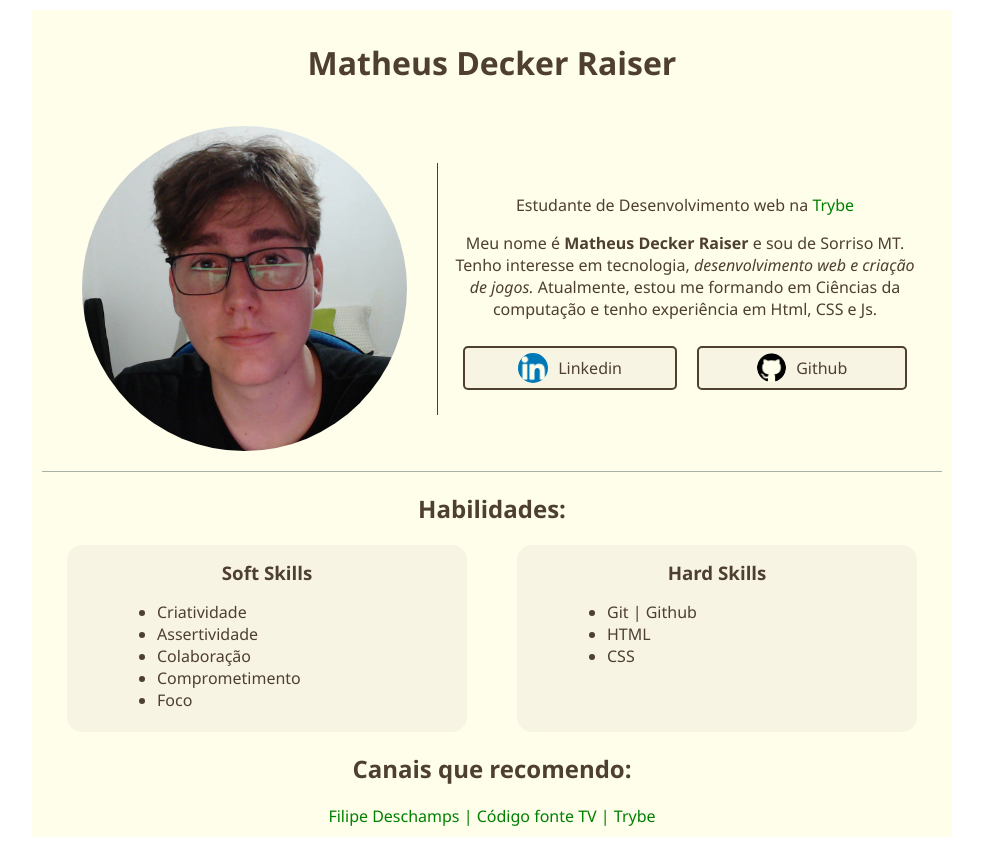
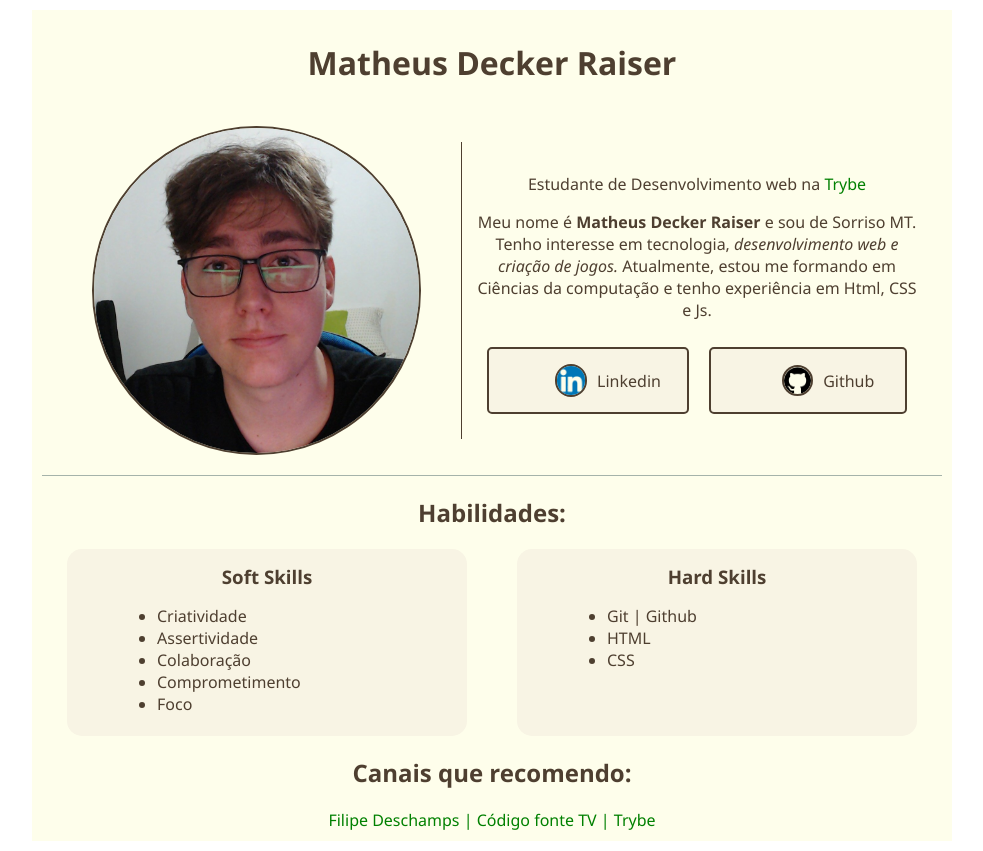
Before and after one commit to Matheus-Raiser/Matheus-Raiser.github.io, a plain HTML site: page index.html in a window 1280 px wide. Shown: the whole page, without its empty margins (148-1131 px from the left). Drawn offline with Linux system fonts and the light colour scheme.

Commit message:
Borda img perfil

```diff
--- a/style.css
+++ b/style.css
@@ -6,13 +6,13 @@ body{
 }
 img{
     border-radius: 100%;
-    padding: 10px 30px;
+    margin: 10px 40px;
     width: 325px;
+    border: 2px solid #4e3f30;
 }
 a{
     color: green;
     text-decoration: none;
-    font-weight: 500;
 }
 #conteudo{
     margin: 10px auto;
```
